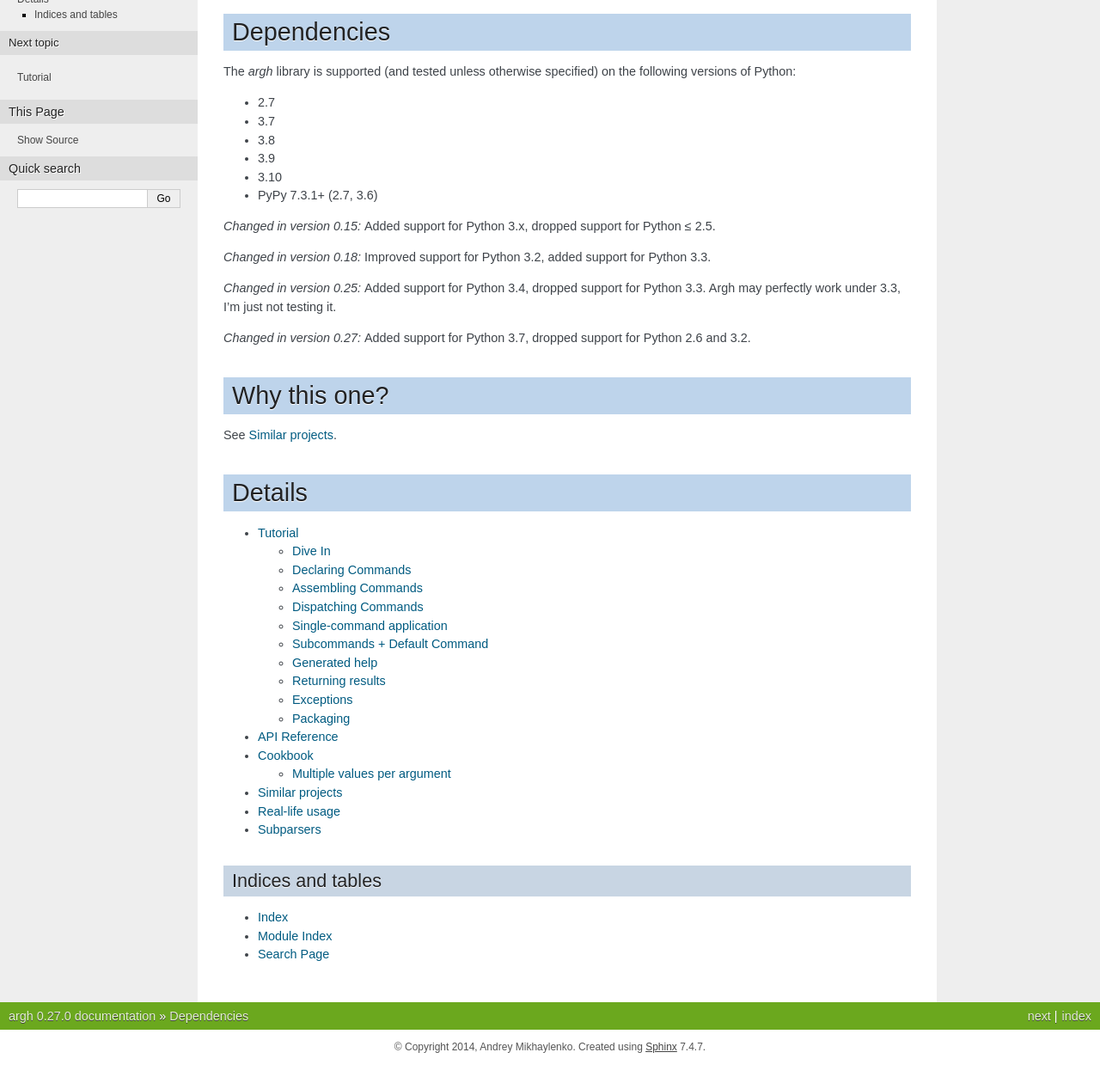
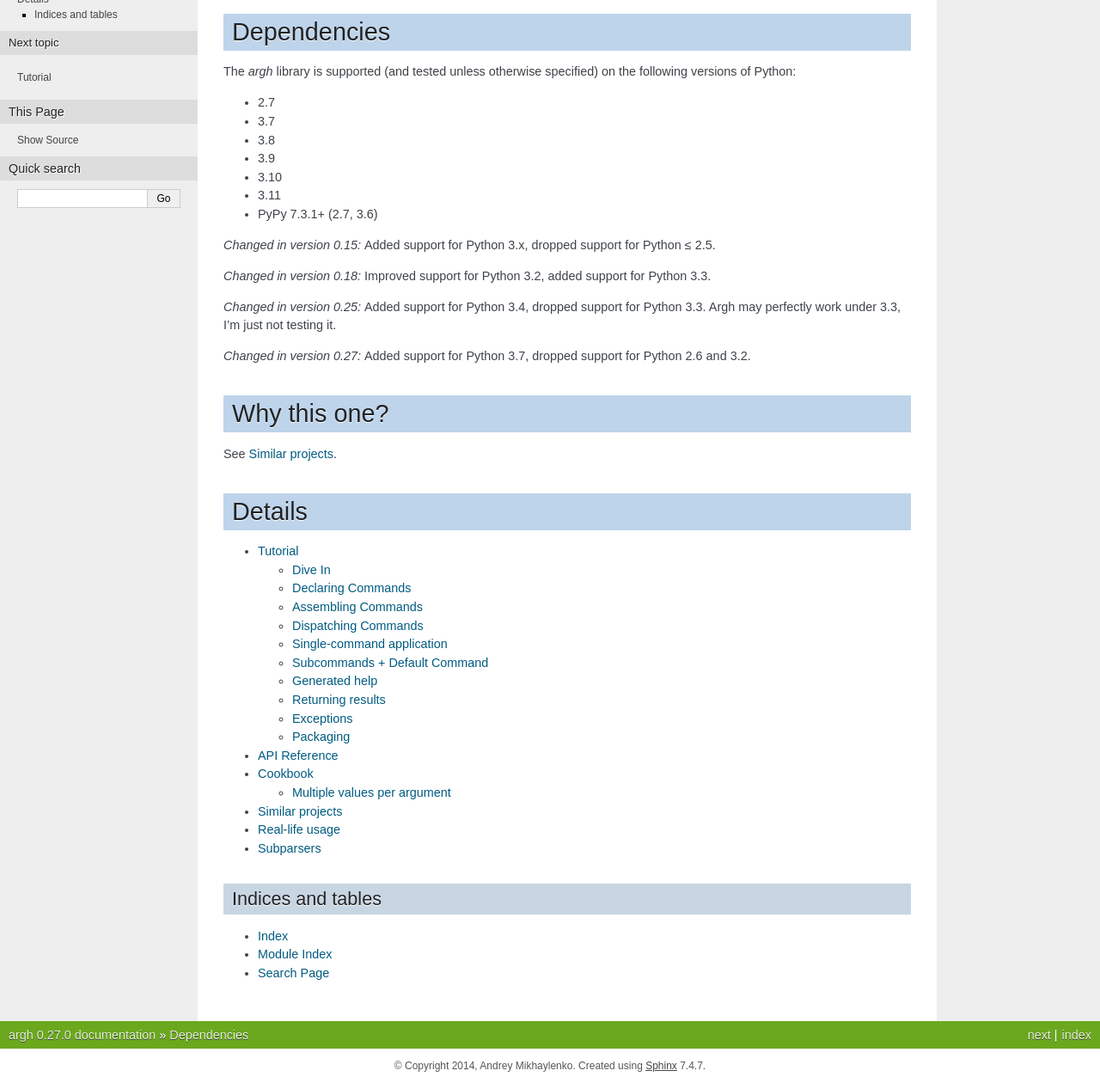
Before and after one commit to neithere/argh, a Sphinx documentation site: the page built from docs/index.rst, in a window 1280 px wide, cut to the strip 136-1396 px from the top of the page. Shown: the whole strip at 86% size. Built offline with Sphinx 7.4.7, drawn with Linux system fonts in a browser that asks for light colours; before the commit the page ends 1374 px from its top, so only the background shows below that.

Commit message:
chore: declare support for Python 3.11

```diff
--- a/docs/index.rst
+++ b/docs/index.rst
@@ -11,6 +11,7 @@ the following versions of Python:
 * 3.8
 * 3.9
 * 3.10
+* 3.11
 * PyPy 7.3.1+ (2.7, 3.6)
 
 .. versionchanged:: 0.15
--- a/setup.py
+++ b/setup.py
@@ -97,6 +97,7 @@ setup(
         'Programming Language :: Python :: 3.8',
         'Programming Language :: Python :: 3.9',
         'Programming Language :: Python :: 3.10',
+        'Programming Language :: Python :: 3.11',
         'Programming Language :: Python :: Implementation :: CPython',
         'Programming Language :: Python :: Implementation :: PyPy',
         'Topic :: Software Development :: User Interfaces',
```
Also changed, not shown: 2 other files.
